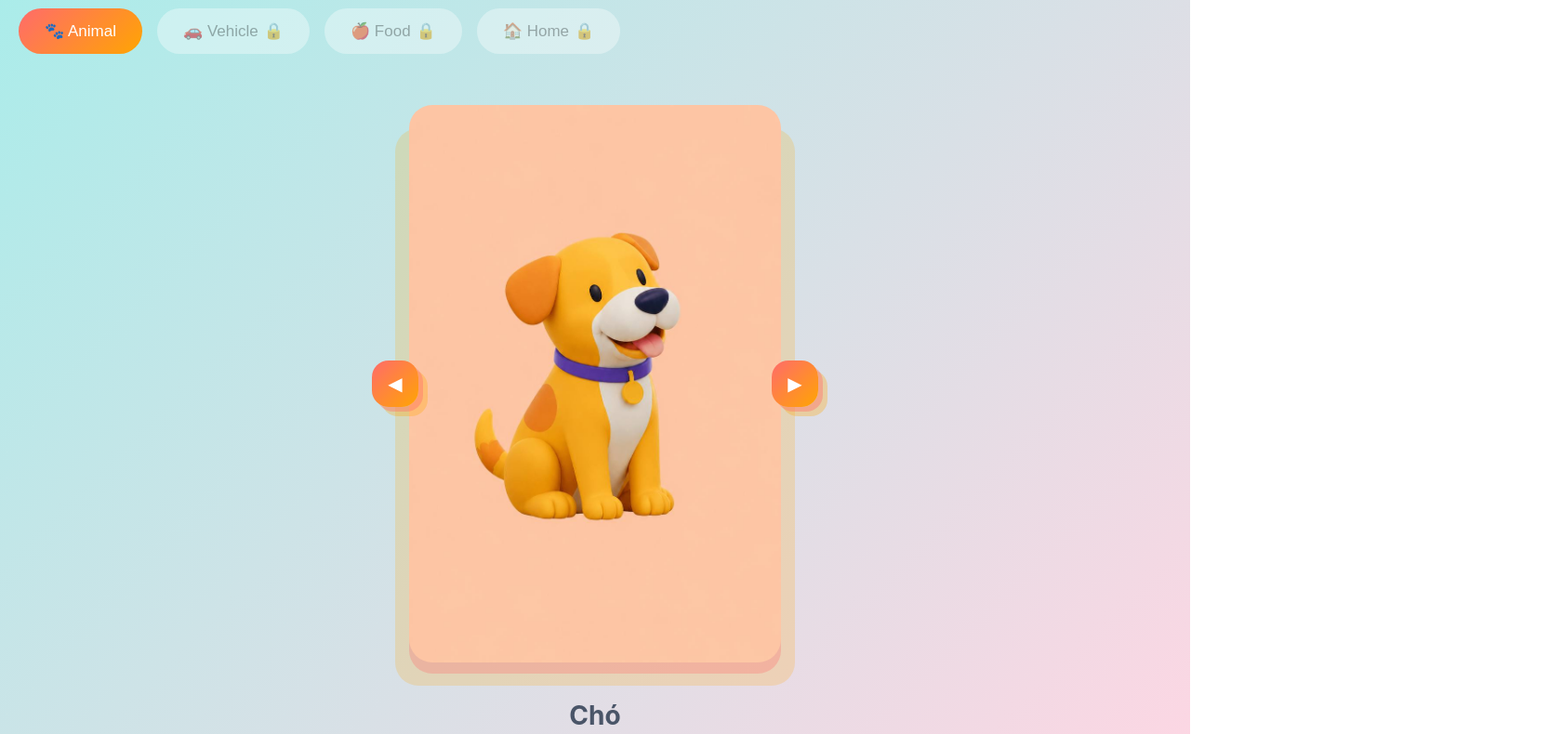
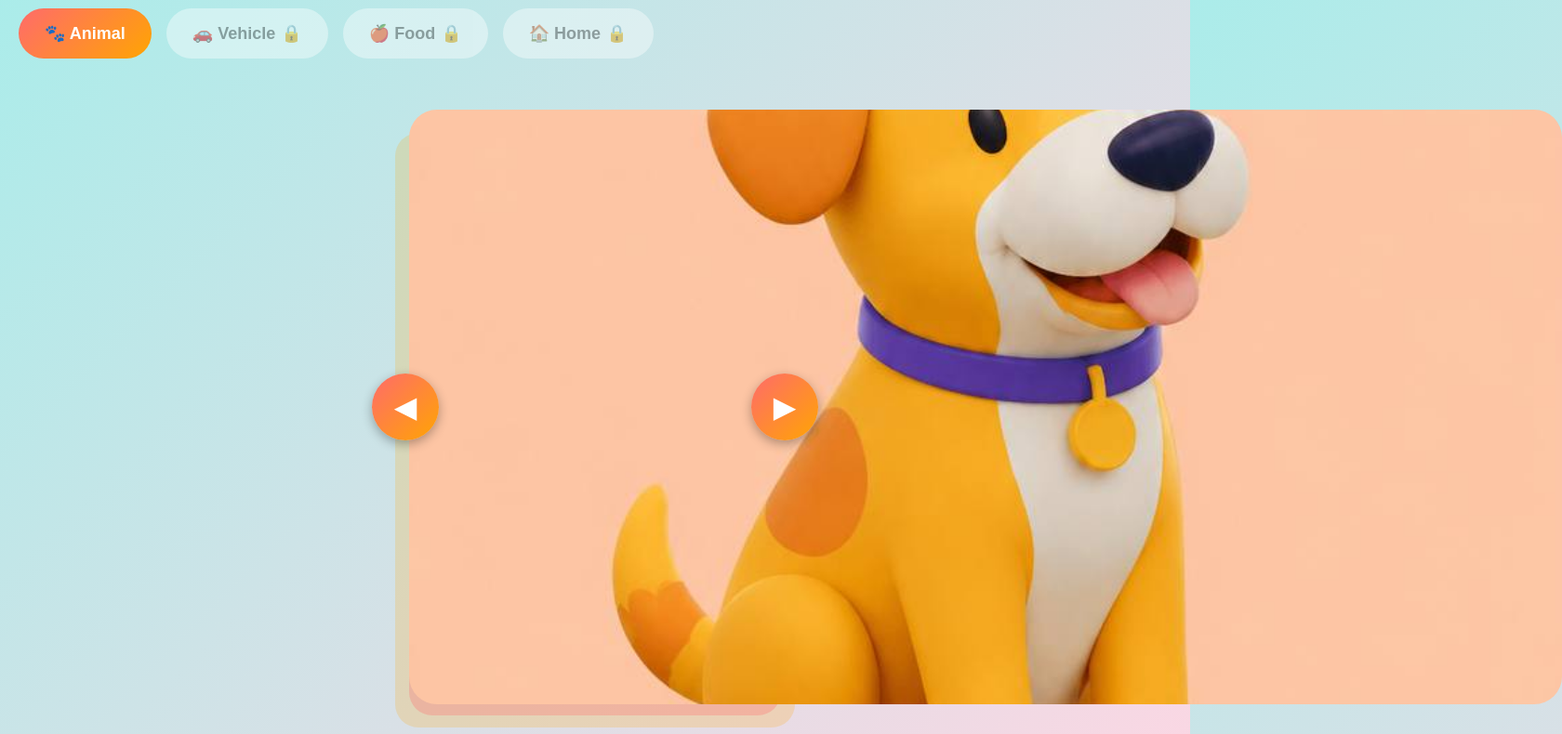
Before and after one commit to trannhatquang90-tech/brightbits-flashcards, a website: page brightbits-animals.html in a window 1280 px wide. Shown: the part 70-860 px from the top of the page at 93% size, 1680 px wide, since content can reach past the window. Drawn offline with Linux system fonts and the light colour scheme.

Commit message:
Update: larger card, font 36px, bigger buttons for toddlers

```diff
--- a/brightbits-animals.html
+++ b/brightbits-animals.html
@@ -79,15 +79,15 @@
             white-space: nowrap;
         }
         .topic-btn {
-            padding: 14px 28px;
-            border-radius: 28px;
+            padding: 16px 28px; /* Tăng padding cho bé */
+            border-radius: 30px;
             border: none;
-            font-size: 17px;
-            font-weight: 500;
+            font-size: 18px; /* Tăng font */
+            font-weight: 600;
             cursor: pointer;
             transition: all 0.2s;
-            background: rgba(255,255,255,0.7);
-            color: #666;
+            background: rgba(255,255,255,0.8);
+            color: #555;
             flex-shrink: 0;
         }
         .topic-btn.active {
@@ -109,17 +109,20 @@
             position: absolute;
             top: 50%;
             transform: translateY(-50%);
-            width: 50px;
-            height: 50px;
-            border-radius: 18px;
+            width: 72px; /* Tăng kích thước cho trẻ em */
+            height: 72px;
+            border-radius: 50%;
             background: linear-gradient(135deg, #ff6b6b, #ffa502);
             border: none;
             color: white;
-            font-size: 20px;
+            font-size: 32px; /* Tăng icon size */
             cursor: pointer;
-            box-shadow: 5px 5px 0 rgba(255,107,107,0.4), 10px 10px 0 rgba(255,165,2,0.3);
+            box-shadow: 0 4px 12px rgba(0,0,0,0.3);
             transition: all 0.2s;
             z-index: 10;
+            display: flex;
+            align-items: center;
+            justify-content: center;
         }
         .nav-btn-side.left { left: 10px; }
         .nav-btn-side.right { right: 10px; }
@@ -154,9 +157,9 @@
 
         .flashcard {
             position: relative;
-            width: 100%;
-            padding-bottom: 150%;
-            border-radius: 25px;
+            width: calc(100vw - 40px);
+            padding-bottom: 160%; /* Tăng chiều cao card */
+            border-radius: 30px;
             overflow: hidden;
             z-index: 2;
             cursor: pointer;
@@ -183,12 +186,12 @@
         }
 
         .word {
-            font-size: 28px;
+            font-size: 36px; /* Tăng font size cho trẻ em */
             font-weight: bold;
-            color: #4a5568;
+            color: #2d3748;
         }
         .pronunciation {
-            font-size: 16px;
+            font-size: 18px; /* Tăng kích thước */
             color: #718096;
             font-style: italic;
         }
```
